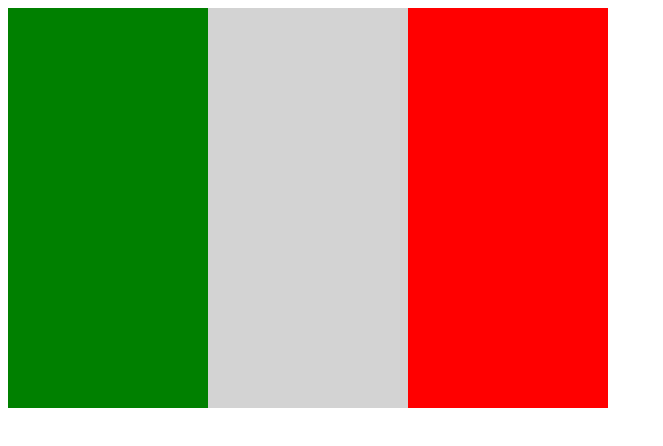
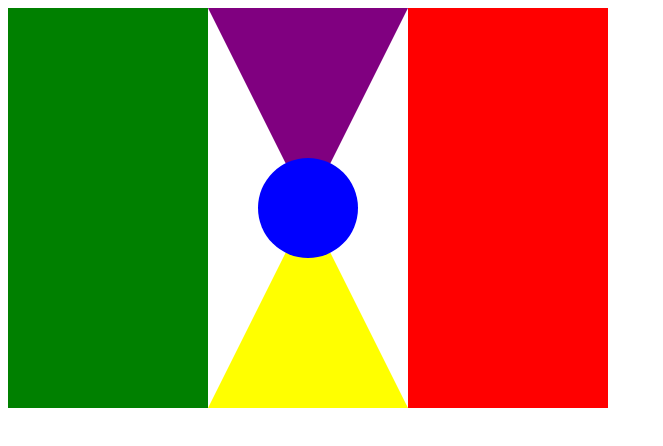
Before and after one commit to opsimata/JsHTMLLogicPractice, a plain HTML site: page program.html in a window 1280 px wide. Shown: the whole page, without its empty margins (0-663 px from the left). Drawn offline with Linux system fonts and the light colour scheme.

Commit message:
canvas position and shapes practice

```diff
--- a/program.html
+++ b/program.html
@@ -21,7 +21,7 @@
     var screen = document.querySelector("canvas");
     var brush = screen.getContext("2d");
 
-    brush.fillStyle = "lightgrey";
+    brush.fillStyle = "#fff";
     brush.fillRect(0, 0, 600, 400);
 
     brush.fillStyle = "green";
@@ -30,4 +30,22 @@
     brush.fillStyle = "red";
     brush.fillRect(400, 0, 200, 400);
 
+    brush.fillStyle = "yellow";
+    brush.beginPath();
+    brush.moveTo(300, 200);
+    brush.lineTo(200, 400);
+    brush.lineTo(400, 400);
+    brush.fill();
+
+    brush.fillStyle = "purple";
+    brush.beginPath();
+    brush.moveTo(300, 200);
+    brush.lineTo(200, 0);
+    brush.lineTo(400, 0);
+    brush.fill();
+
+    brush.fillStyle = "blue";
+    brush.beginPath();
+    brush.arc(300, 200, 50, 0, 2 * 3.14)
+    brush.fill();
 </script>
```
